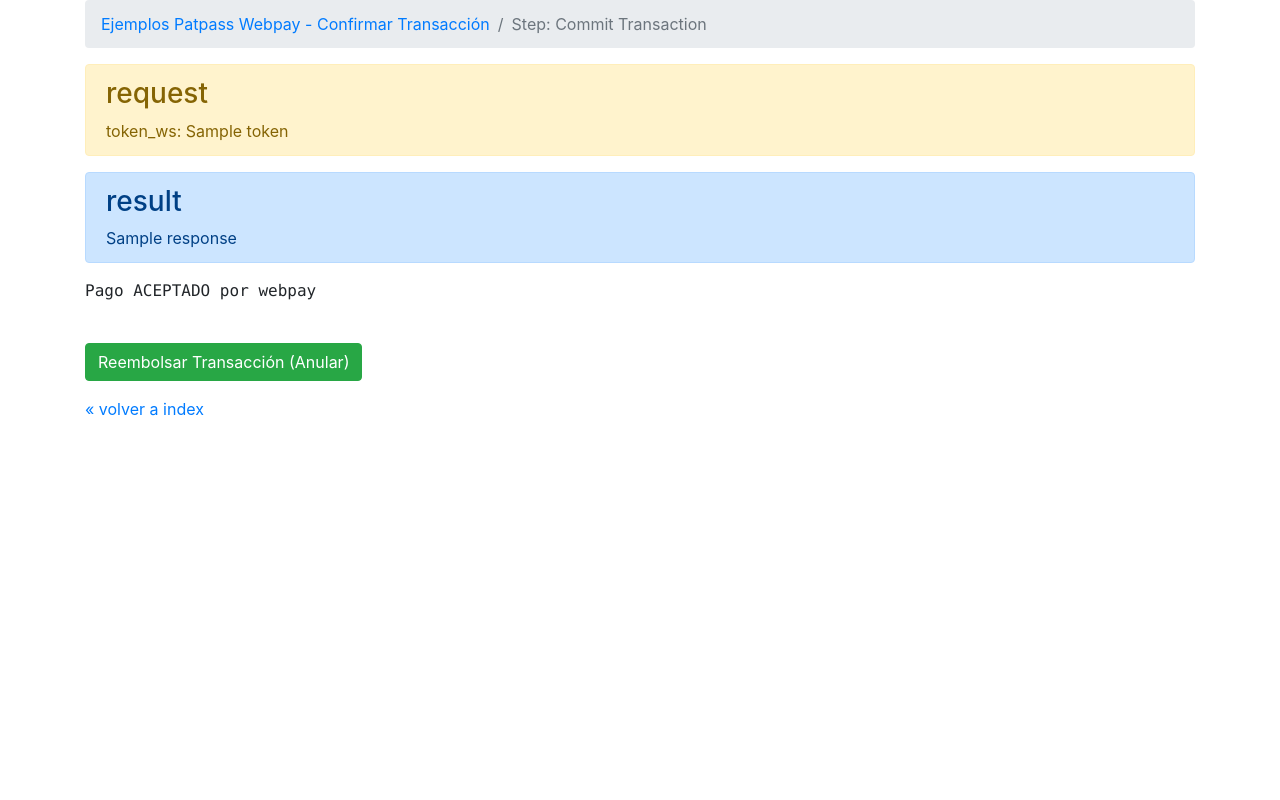
After one commit to TransbankDevelopers/transbank-sdk-python-webpay-rest-example, a Flask app: template templates/webpay/patpass/commit.html in a window 1280 px wide. The commit adds this page. Run offline with Flask 2, Linux system fonts and the light colour scheme; the template is opened without the code that fills it: most values are stand-ins (such as "Sample title", 1, 10 or a date in 2020); some libraries are stand-ins or nearby versions.

Commit message:
Create Transaction.commit example

```diff
--- a/app.py
+++ b/app.py
@@ -52,6 +52,17 @@
     return render_template('webpay/patpass/create.html', request=create_request, response=response)
 
 
+@app.route('/patpass-webpay/commit', methods=["POST"])
+def patpass_webpay_commit():
+    token = request.form.get("token_ws")
+    print("commit for token_ws: {}".format(token))
+
+    response = Transaction.commit(token=token)
+    print("response: {}".format(response))
+
+    return render_template('webpay/patpass/commit.html', token=token, response=response)
+
+
 if __name__ == '__main__':
     app.run()
 
--- a/templates/index.html
+++ b/templates/index.html
@@ -59,7 +59,7 @@
     <tr>
     <td>Patpass-webpay</td>
     <td><a href="/patpass-webpay/create">Crear Transacci&oacute;n</a></td>
-    <td><a href="/patpass-webpay/refund-form">Reembolsar Transacci&oacute;n</a></td>
+    <td>-</td>
     <td><a href="/patpass-webpay/status-form">Consultar Estado Transacci&oacute;n</a></td>
     </tr>
 
--- /dev/null
+++ b/templates/webpay/patpass/commit.html
@@ -0,0 +1,33 @@
+<html>
+<head>
+    <meta http-equiv="Content-Type" content="text/html; charset=UTF-8">
+    <title>Ejemplos Patpass Webpay - Confirmar Transacci&oacute;n</title>
+    {% include 'include/header.html' %}
+</head>
+
+<body class="container">
+    <nav aria-label="breadcrumb">
+    <ol class="breadcrumb">
+    <li class="breadcrumb-item"><a href="#">Ejemplos Patpass Webpay - Confirmar Transacci&oacute;n</a></li>
+    <li class="breadcrumb-item active" aria-current="page">Step: Commit Transaction</li>
+    </ol>
+    </nav>
+
+<div class="alert alert-warning" role="alert">
+<h3>request</h3>
+token_ws: {{ token }}
+</div>
+<div class="alert alert-primary" role="alert">
+<h3>result</h3>
+{{ response }}
+</div>
+<p><samp>Pago ACEPTADO por webpay</samp></p>
+<br>
+<form action="/patpass-webpay/refund" method="POST">
+<input type="hidden" name="token_ws" value="{{ token }}">
+<input type="hidden" name="amount" value="{{ response.amount }}">
+<input type="submit" class="btn btn-success" value="Reembolsar Transacci&oacute;n (Anular)">
+</form>
+<a href="/">&laquo; volver a index</a>
+</body>
+</html>
```
